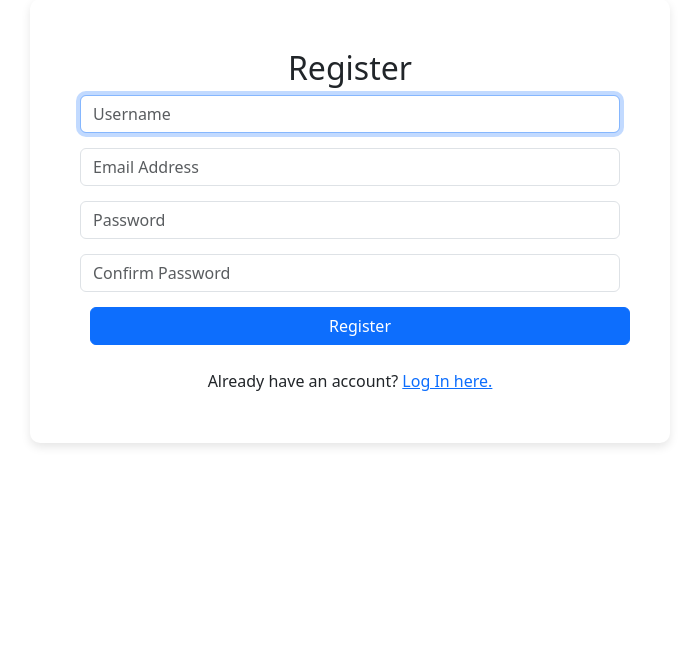
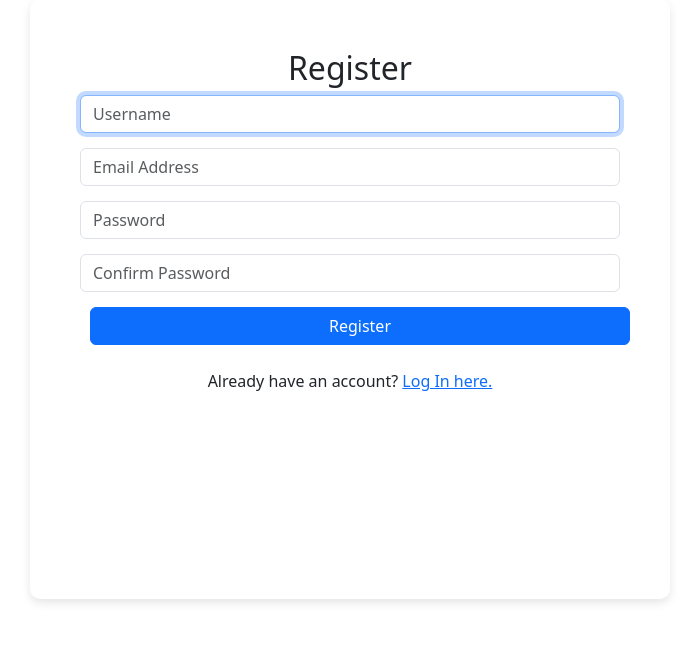
Before and after one commit to mhta18/web-project, a Django app: page /register in a window 1280 px wide. Shown: the part 279-942 px from the top of the page, without its empty margins (226-925 px from the left). Before the commit the page ends 726 px from the top, so only its background shows below. Run offline with Django 3.2, Linux system fonts and the light colour scheme.

Commit message:
Update style_layout.css

```diff
--- a/auctions/static/auctions/style_layout.css
+++ b/auctions/static/auctions/style_layout.css
@@ -229,7 +229,7 @@ body hr{
 .new_list-container {
     background: #fff;
     padding: 50px;
-    height: 6 00px;
+    height: 600px;
     border-radius: 10px;
     box-shadow: 0px 4px 10px rgba(0, 0, 0, 0.1);
     width: 50%;
```
